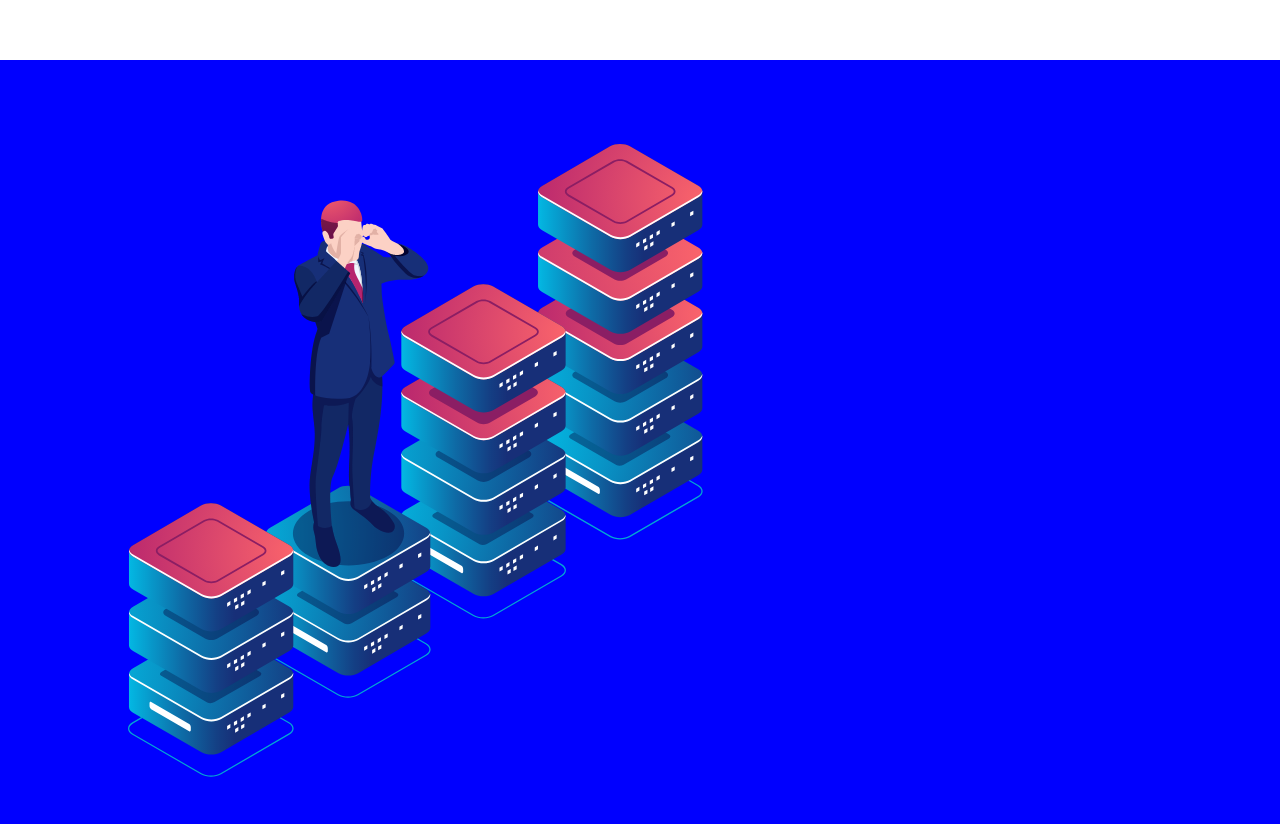
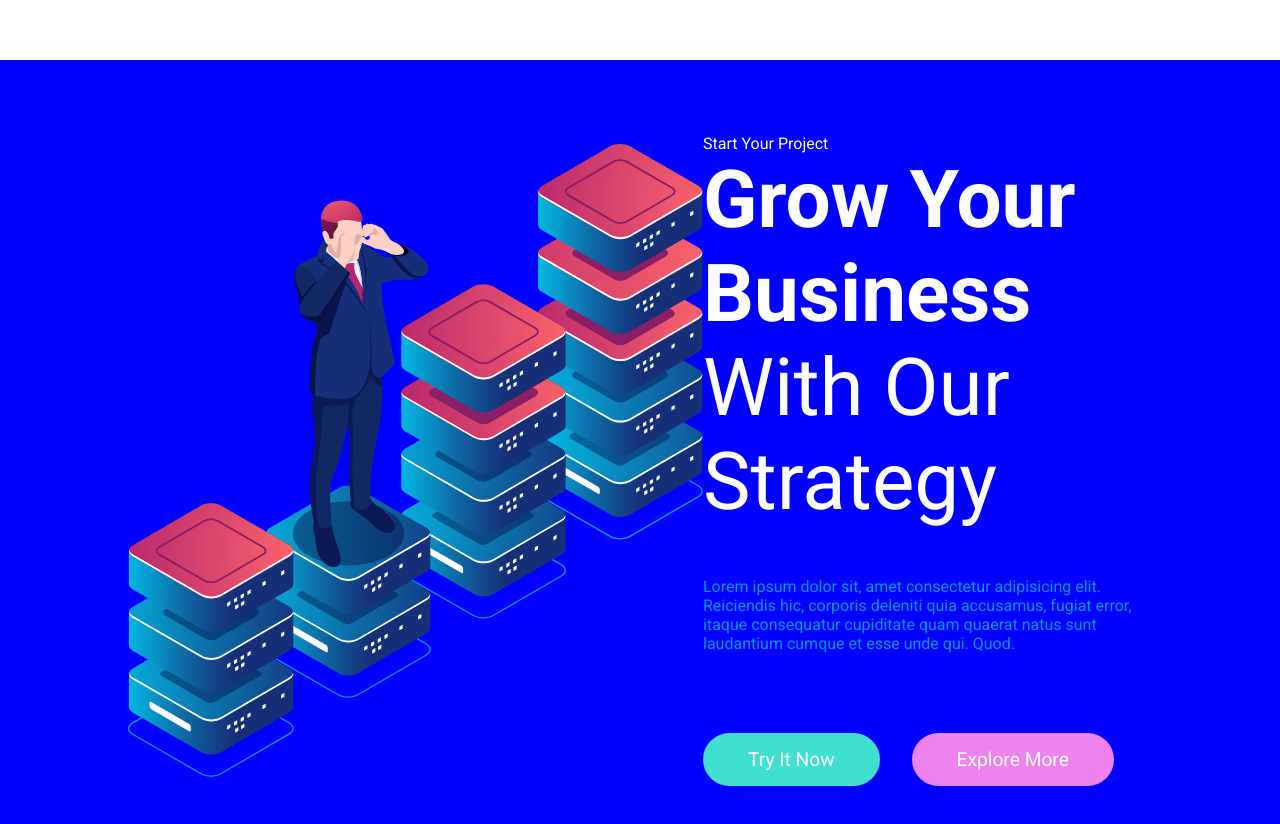
Before and after one commit to fdrbrs/proj-html-vuejs, a plain HTML site: page index.html in a window 1280 px wide. Shown: the part 2060-2884 px from the top of the page. Drawn offline with nearby package versions, Linux system fonts and the light colour scheme.

Commit message:
complete CTA section, bg and buttons colors no

```diff
--- a/assets/css/style.css
+++ b/assets/css/style.css
@@ -17,6 +17,10 @@
 
 .pink{
     color: #F9636B;
+}
+
+.title{
+    font-size: 5rem;
 }
 
 /* Body */
@@ -213,3 +217,14 @@ nav{
     display: flex;
     align-items: center;
 }
+
+#cta_text{
+    color: white;
+    width: 50%;
+    margin-left: auto;
+}
+
+#cta_text p{
+    color: #03A7D3E6;
+    padding: 3rem 0 5rem 0;
+}
--- a/index.html
+++ b/index.html
@@ -95,7 +95,14 @@
                 <div class="container_cta">
                     <img src="./assets/img/men-data.png" alt="">
                     <div id="cta_text">
-
+                        <div>Start Your Project</div>
+                        <div class="bold title">Grow Your Business</div>
+                        <div class="title">With Our Strategy</div>
+                        <p>Lorem ipsum dolor sit, amet consectetur adipisicing elit. Reiciendis hic, corporis deleniti quia accusamus, fugiat error, itaque consequatur cupiditate quam quaerat natus sunt laudantium cumque et esse unde qui. Quod.</p>
+                        <div id="jumbo_buttons">
+                            <div class="button button_blue">Try It Now</div>
+                            <div class="button button_red">Explore More</div>
+                        </div>
                     </div>
                 </div>
             </section>
```
